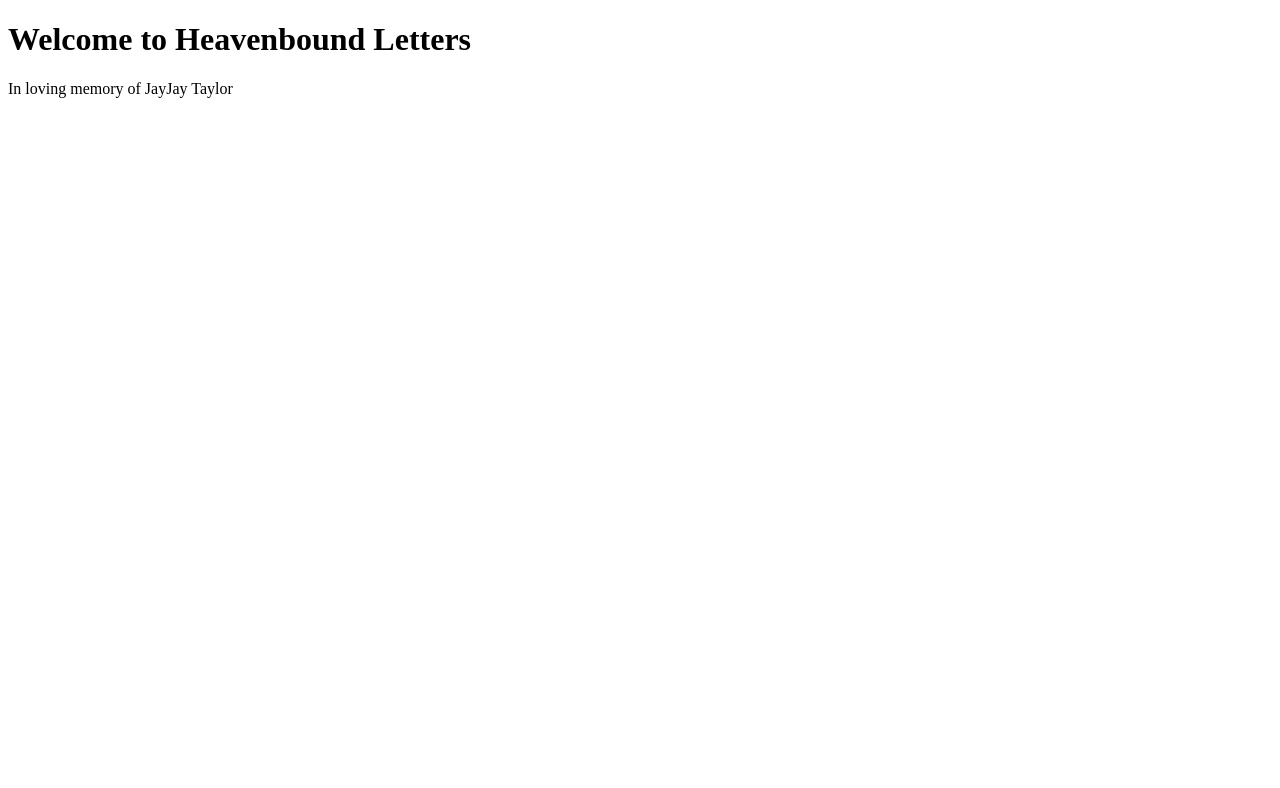
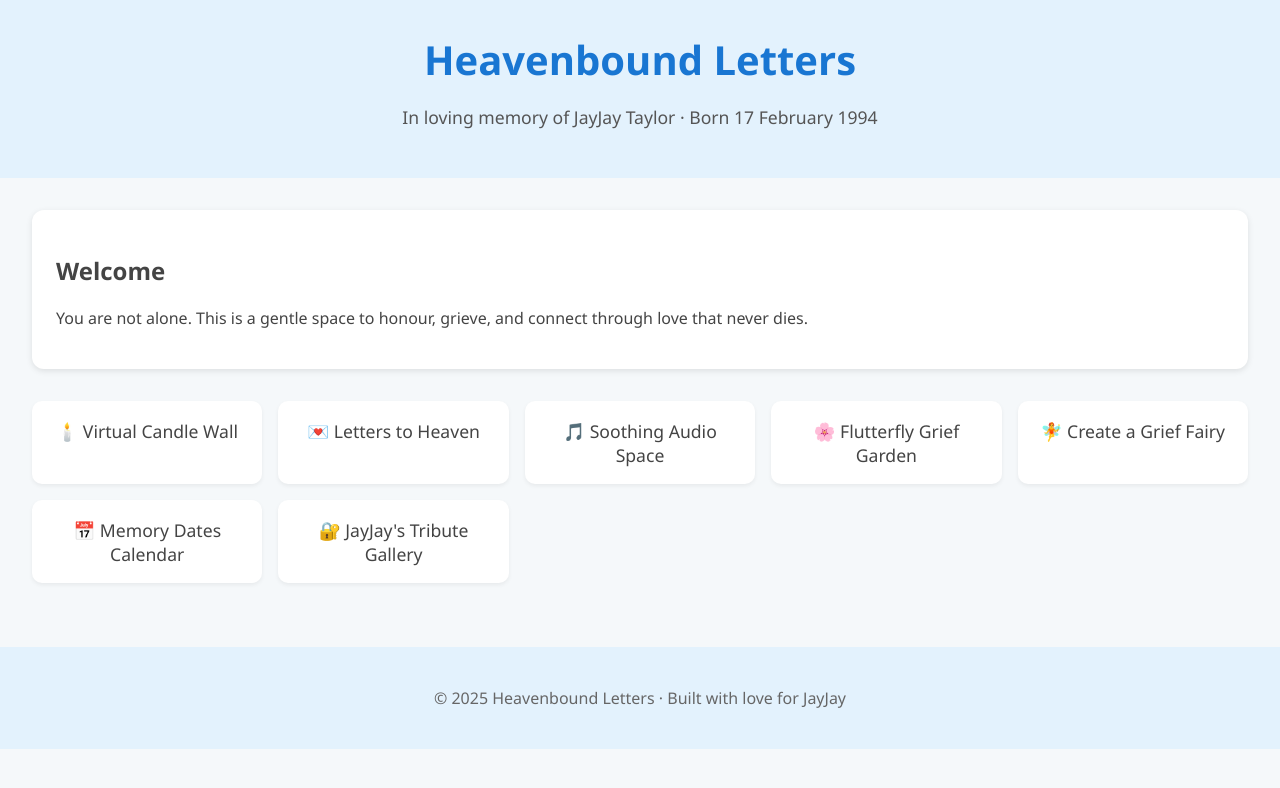
Before and after one commit to vickymarg/heavenbound-site, a plain HTML site: page index.html in a window 1280 px wide. Drawn offline with Linux system fonts and the light colour scheme.

Commit message:
Add files via upload

```diff
--- a/index.html
+++ b/index.html
@@ -1 +1,37 @@
-<!DOCTYPE html><html><head><title>Heavenbound Letters</title></head><body><h1>Welcome to Heavenbound Letters</h1><p>In loving memory of JayJay Taylor</p></body></html>
+
+<!DOCTYPE html>
+<html lang="en">
+<head>
+  <meta charset="UTF-8" />
+  <meta name="viewport" content="width=device-width, initial-scale=1.0" />
+  <title>Heavenbound Letters</title>
+  <link rel="stylesheet" href="style.css" />
+</head>
+<body>
+  <header>
+    <h1>Heavenbound Letters</h1>
+    <p class="tagline">In loving memory of JayJay Taylor · Born 17 February 1994</p>
+  </header>
+
+  <main>
+    <section class="welcome">
+      <h2>Welcome</h2>
+      <p>You are not alone. This is a gentle space to honour, grieve, and connect through love that never dies.</p>
+    </section>
+
+    <section class="features">
+      <div class="feature">🕯️ Virtual Candle Wall</div>
+      <div class="feature">💌 Letters to Heaven</div>
+      <div class="feature">🎵 Soothing Audio Space</div>
+      <div class="feature">🌸 Flutterfly Grief Garden</div>
+      <div class="feature">🧚 Create a Grief Fairy</div>
+      <div class="feature">📅 Memory Dates Calendar</div>
+      <div class="feature">🔐 JayJay's Tribute Gallery</div>
+    </section>
+  </main>
+
+  <footer>
+    <p>&copy; 2025 Heavenbound Letters · Built with love for JayJay</p>
+  </footer>
+</body>
+</html>
--- a/style.css
+++ b/style.css
@@ -1 +1,52 @@
-body { font-family: Arial, sans-serif; background-color: #f0f8ff; text-align: center; padding: 50px; }
+
+body {
+  font-family: 'Segoe UI', sans-serif;
+  background: #f5f8fa;
+  margin: 0;
+  padding: 0;
+  color: #444;
+}
+header {
+  background: #e3f2fd;
+  padding: 2em;
+  text-align: center;
+}
+header h1 {
+  margin: 0;
+  font-size: 2.5em;
+  color: #1976d2;
+}
+.tagline {
+  font-size: 1.1em;
+  color: #555;
+}
+main {
+  padding: 2em;
+}
+.welcome {
+  background: #fff;
+  padding: 1.5em;
+  border-radius: 12px;
+  box-shadow: 0 2px 6px rgba(0,0,0,0.1);
+  margin-bottom: 2em;
+}
+.features {
+  display: grid;
+  grid-template-columns: repeat(auto-fit, minmax(220px, 1fr));
+  gap: 1em;
+}
+.feature {
+  background: #ffffff;
+  padding: 1em;
+  border-radius: 10px;
+  box-shadow: 0 2px 4px rgba(0,0,0,0.06);
+  text-align: center;
+  font-size: 1.1em;
+}
+footer {
+  text-align: center;
+  padding: 1.5em;
+  background: #e3f2fd;
+  margin-top: 2em;
+  color: #666;
+}
```
